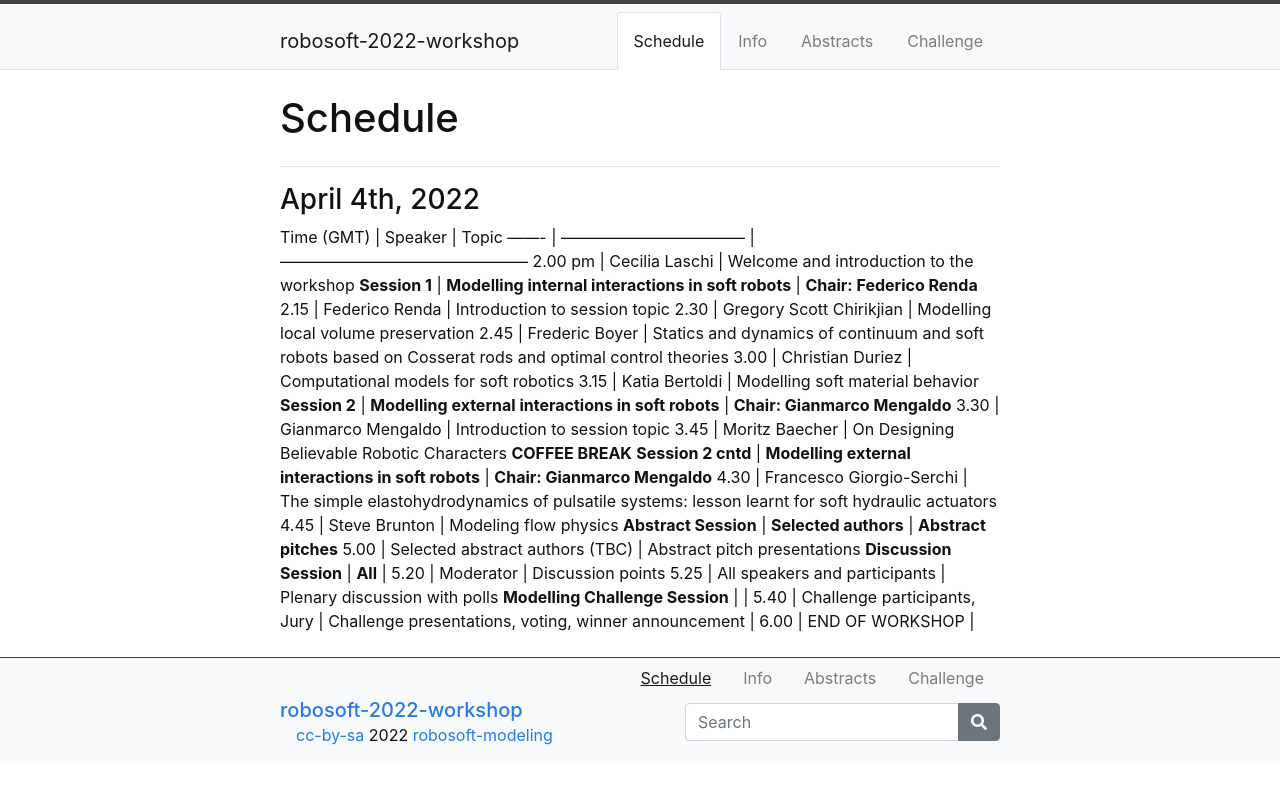
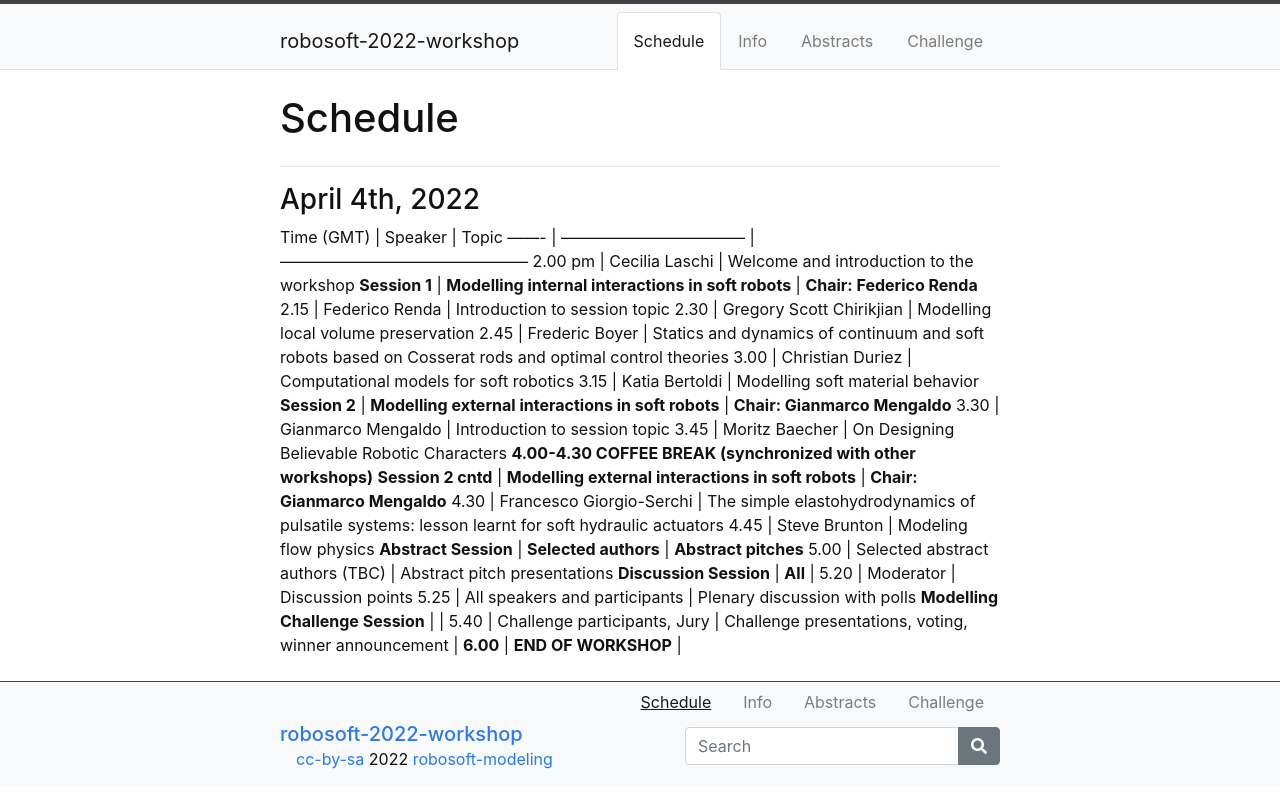
Before and after one commit to robosoft-modeling/robosoft-2022-workshop, a Jekyll site: the page built from content/1-schedule.md, in a window 1280 px wide. Shown: the top 808 px of the page. Built offline with Jekyll 4.4.1, drawn with Linux system fonts in a browser that asks for light colours.

Commit message:
Update 1-schedule.md

```diff
--- a/content/1-schedule.md
+++ b/content/1-schedule.md
@@ -20,7 +20,7 @@ Time (GMT) | Speaker | Topic
 **Session 2** | **Modelling external interactions in soft robots** | **Chair: Gianmarco Mengaldo**
 3.30    | Gianmarco Mengaldo                  | Introduction to session topic
 3.45    | Moritz Baecher                      | On Designing Believable Robotic Characters
-**COFFEE BREAK**
+**4.00-4.30 COFFEE BREAK (synchronized with other workshops)**
 **Session 2 cntd** | **Modelling external interactions in soft robots** | **Chair: Gianmarco Mengaldo**
 4.30    | Francesco Giorgio-Serchi            | The simple elastohydrodynamics of pulsatile systems: lesson learnt for soft hydraulic actuators
 4.45    | Steve Brunton                       | Modeling flow physics
@@ -31,4 +31,4 @@ Time (GMT) | Speaker | Topic
 5.25    | All speakers and participants       | Plenary discussion with polls
 **Modelling Challenge Session** | |
 5.40    | Challenge participants, Jury        | Challenge presentations, voting, winner announcement |
-6.00    | END OF WORKSHOP |
+**6.00**    | **END OF WORKSHOP** |
```
